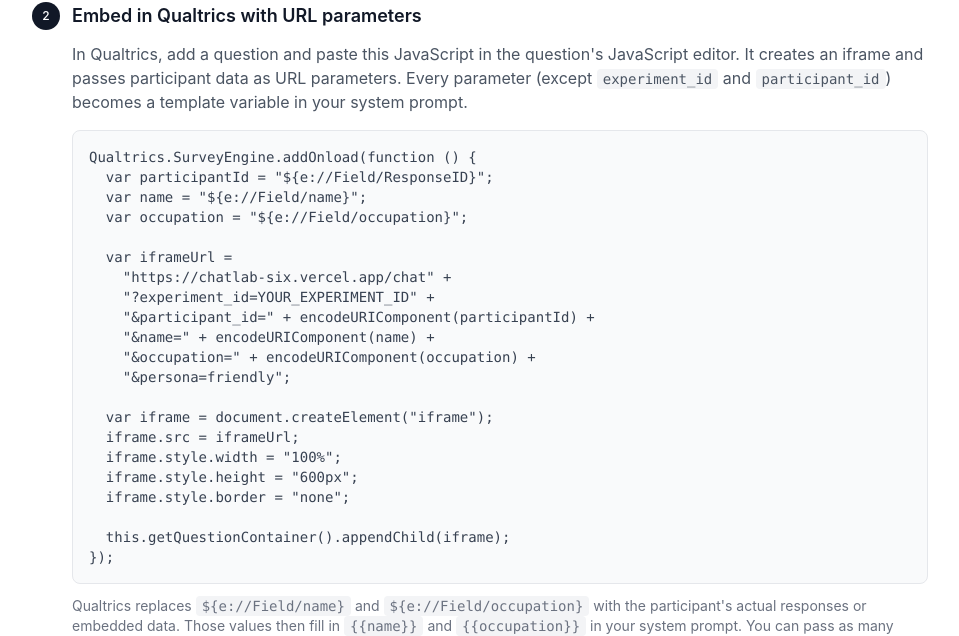
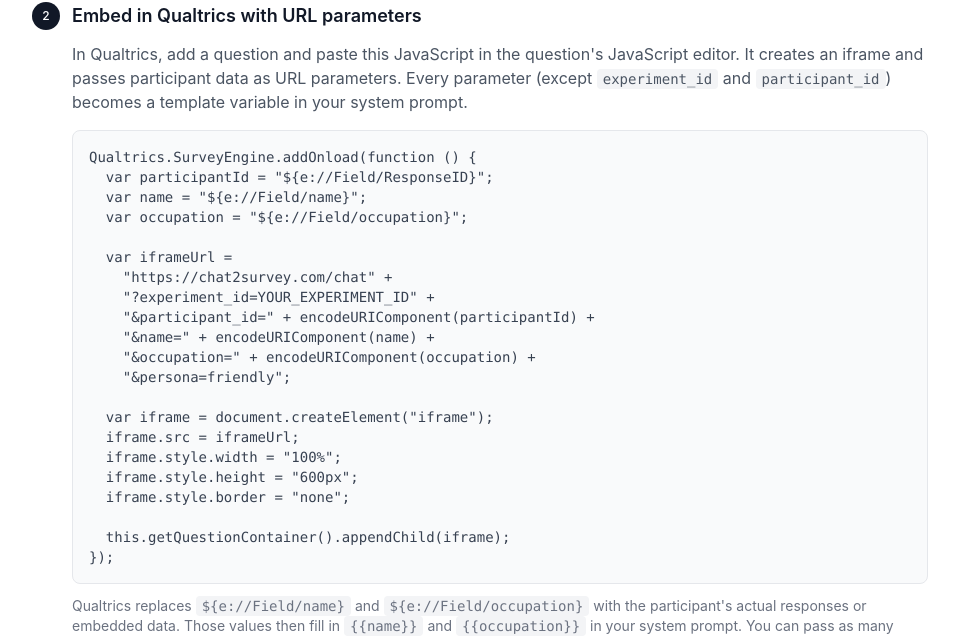
Before and after one commit to elnukk/chatlab, a Next.js app: page / in a window 1280 px wide. Shown: the part 911-1547 px from the top of the page, without its empty margins (160-1119 px from the left). Built offline with nearby package versions, Linux system fonts and the light colour scheme.

Commit message:
custom domain

```diff
--- a/app/(admin)/admin/experiments/[id]/page.js
+++ b/app/(admin)/admin/experiments/[id]/page.js
@@ -234,7 +234,7 @@
   var participantId = "\${e://Field/ResponseID}";
 
   var iframeUrl =
-    "${typeof window !== 'undefined' ? window.location.origin : 'https://chatlab-six.vercel.app'}/chat" +
+    "${typeof window !== 'undefined' ? window.location.origin : 'https://chat2survey.com'}/chat" +
     "?experiment_id=${params.id}" +
     "&participant_id=" + encodeURIComponent(participantId);
 
--- a/app/layout.js
+++ b/app/layout.js
@@ -22,7 +22,7 @@
     description:
       'Embed AI chatbot conversations into Qualtrics surveys. Pass URL parameters as template variables in your system prompt.',
     type: 'website',
-    url: 'https://chatlab-six.vercel.app',
+    url: 'https://chat2survey.com',
   },
 };
 
--- a/app/page.js
+++ b/app/page.js
@@ -104,7 +104,7 @@
   var occupation = "\${e://Field/occupation}";
 
   var iframeUrl =
-    "https://chatlab-six.vercel.app/chat" +
+    "https://chat2survey.com/chat" +
     "?experiment_id=YOUR_EXPERIMENT_ID" +
     "&participant_id=" + encodeURIComponent(participantId) +
     "&name=" + encodeURIComponent(name) +
```
Also changed, not shown: 1 other file (tests, documents, lock files or other folders).
